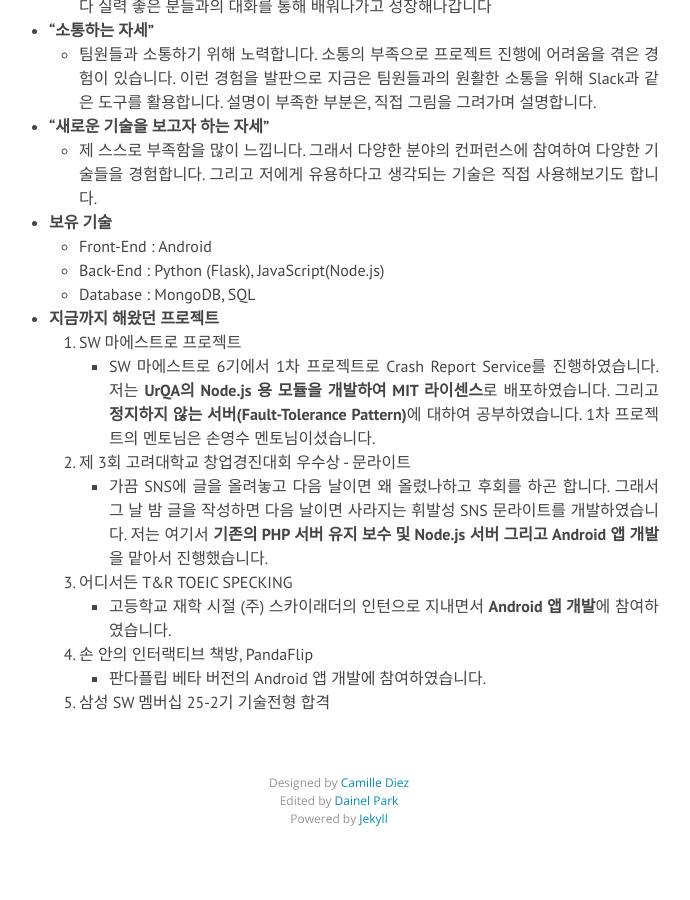
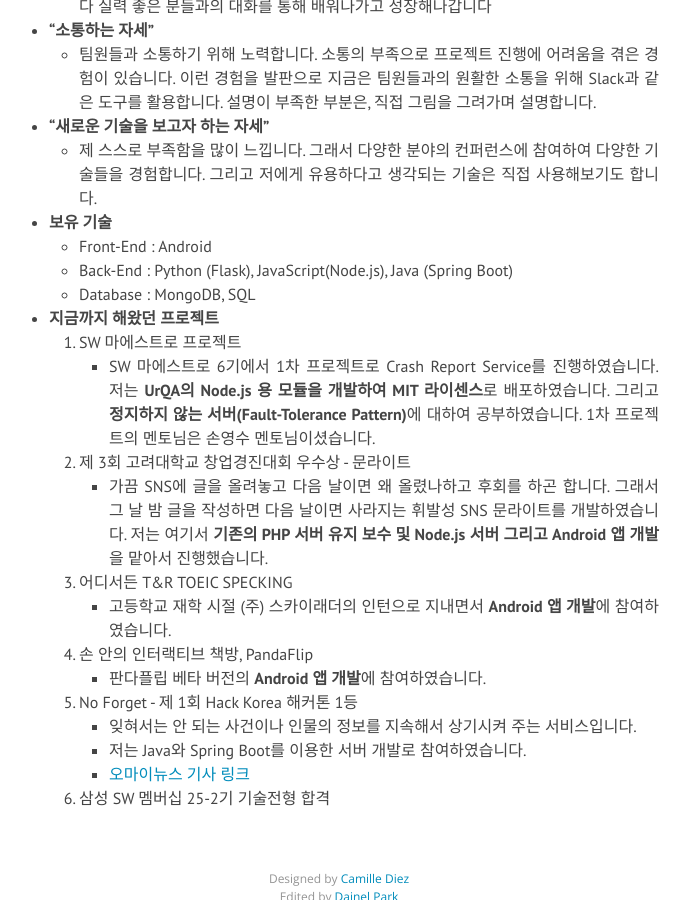
Before and after one commit to DainelPark/dainelpark.github.io, a Jekyll site: the page built from about.md, in a window 1280 px wide and 900 px high, scrolled down 1092 px. Shown: the whole window, without its empty margins (301-991 px from the left). Built offline with Jekyll 4.4.1, drawn with Linux system fonts in a browser that asks for light colours; nearby versions of some CDN libraries; Markdown is read by kramdown in place of the engine named in the settings; before the commit the page ends 1956 px from its top, so only the background shows below that.

Commit message:
add project

```diff
--- a/about.md
+++ b/about.md
@@ -23,7 +23,7 @@ description: Dainel Geek's Blog
 	- 제 스스로 부족함을 많이 느낍니다. 그래서 다양한 분야의 컨퍼런스에 참여하여 다양한 기술들을 경험합니다. 그리고 저에게 유용하다고 생각되는 기술은 직접 사용해보기도 합니다.
 - **보유 기술**
 	- Front-End : Android
-	- Back-End : Python (Flask), JavaScript(Node.js)
+	- Back-End : Python (Flask), JavaScript(Node.js), Java (Spring Boot)
 	- Database : MongoDB, SQL
 - **지금까지 해왔던 프로젝트**
 	1. SW 마에스트로 프로젝트
@@ -35,5 +35,9 @@ description: Dainel Geek's Blog
 	3. 어디서든 T&R TOEIC SPECKING
 		- 고등학교 재학 시절 (주) 스카이래더의 인턴으로 지내면서 **Android 앱 개발**에 참여하였습니다.
 	4. 손 안의 인터랙티브 책방, PandaFlip
-		- 판다플립 베타 버전의 Android 앱 개발에 참여하였습니다.
-	5. 삼성 SW 멤버십 25-2기 기술전형 합격
+		- 판다플립 베타 버전의 **Android 앱 개발**에 참여하였습니다.
+	5. No Forget - 제 1회 Hack Korea 해커톤 1등
+		- 잊혀서는 안 되는 사건이나 인물의 정보를 지속해서 상기시켜 주는 서비스입니다.
+		- 저는 Java와 Spring Boot를 이용한 서버 개발로 참여하였습니다.
+		- [오마이뉴스 기사 링크]( 잊혀서는 안 되는 사건이나 인물의 정보를 지속해서 상기시켜 주는 서비스인 '노 포겟(No Forget)')
+	6. 삼성 SW 멤버십 25-2기 기술전형 합격
```
